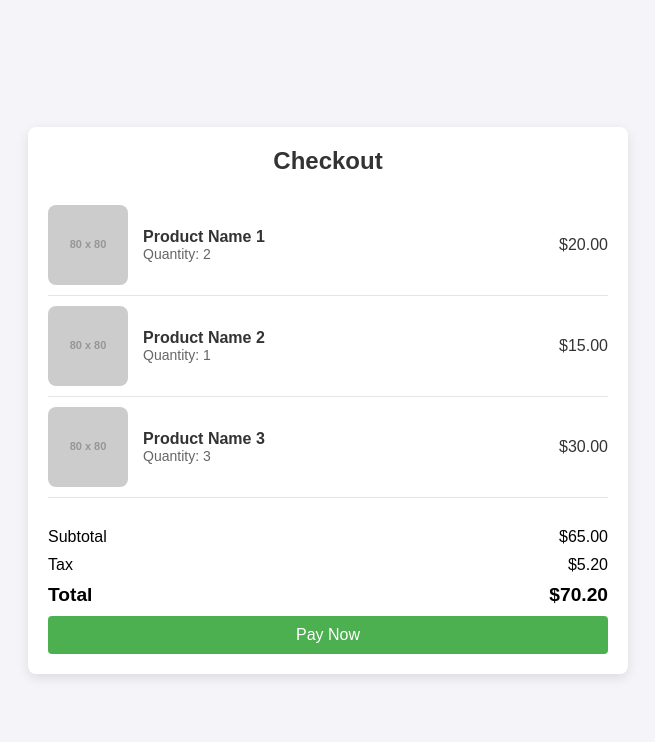
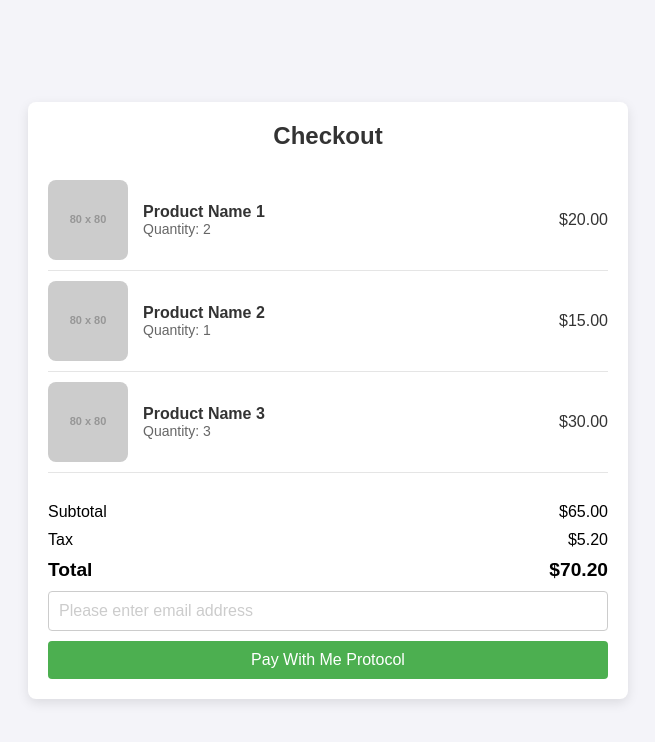
Before and after one commit to Me-Protocol/me-paas-sdk-inline, a plain HTML site: page index.html in a window 1280 px wide. Shown: the whole page, without its empty margins (312-967 px from the left). Drawn offline with Linux system fonts and the light colour scheme; placeholder pictures from the web are drawn by us.

Commit message:
Update index.html

```diff
--- a/index.html
+++ b/index.html
@@ -112,6 +112,24 @@
       .pay-button:hover {
         background-color: #45a049;
       }
+
+      .input {
+        width: 100%;
+        padding: 10px;
+        margin-bottom: 10px;
+        border: 1px solid #ccc;
+        border-radius: 4px;
+        font-size: 1rem;
+      }
+
+      .input:focus {
+        outline: none;
+        border-color: #4caf50;
+      }
+
+      .input::placeholder {
+        color: #ccc;
+      }
     </style>
   </head>
   <body>
@@ -171,19 +189,36 @@
           <span>Total</span>
           <span>$70.20</span>
         </div>
-        <button id="openModalBtn" class="pay-button">Pay Now</button>
+        <input
+          class="input"
+          id="email"
+          type="email"
+          placeholder="Please enter email address"
+          required
+        />
+        <button id="openModalBtn" class="pay-button">
+          Pay With Me Protocol
+        </button>
       </div>
     </div>
 
     <script>
       // Select the button and add a click event listener to trigger the openIframe function
+
       document
         .getElementById("openModalBtn")
         .addEventListener("click", function () {
+          const email = document.getElementById("email").value;
+
+          if (!email) {
+            alert("Please enter your email address");
+            return;
+          }
+
           payWithMePaas({
             apiKey: "ro2a6ajkavja4i0uhui41i", // Replace with actual API key
-            amount: 45, // Amount in your preferred format
-            email: "colourjim@gmail.com", // Replace with actual email
+            amount: 70.2, // Amount in your preferred format
+            email: email, // Replace with actual email
             onClose: function () {
               console.log("Modal closed");
             },
@@ -193,7 +228,7 @@
             onError: function (error) {
               console.log("Payment failed", error);
             },
-            link: "http://localhost:3000", // Replace with the actual iframe link
+            link: "https://me-paas-sdk.vercel.app", // Replace with the actual iframe link
           });
         });
     </script>
```
